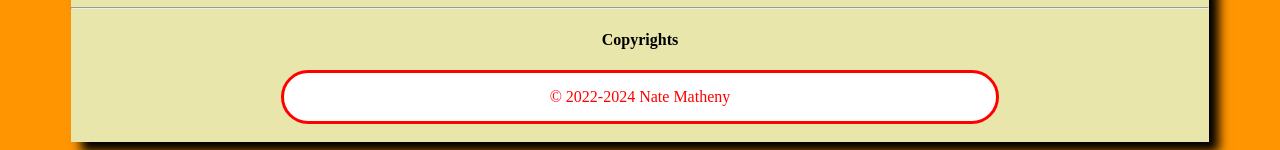
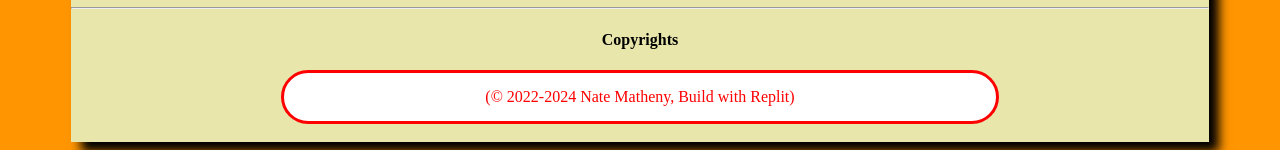
Before and after one commit to nmatheny/nmatheny.github.io, a plain HTML site: page index.html in a window 1280 px wide. Shown: the part 1318-1468 px from the top of the page. Drawn offline with Linux system fonts and the light colour scheme.

Commit message:
Add an update with the copyright in index.html

```diff
--- a/index.html
+++ b/index.html
@@ -48,7 +48,7 @@
     <br>
     <hr>
     <h4>Copyrights</h4>
-    <p>&copy; 2022-2024  Nate Matheny</p>
+    <p>(&copy; 2022-2024 Nate Matheny, Build with Replit) </p>
      <br>
       </div>
   </body>
```
